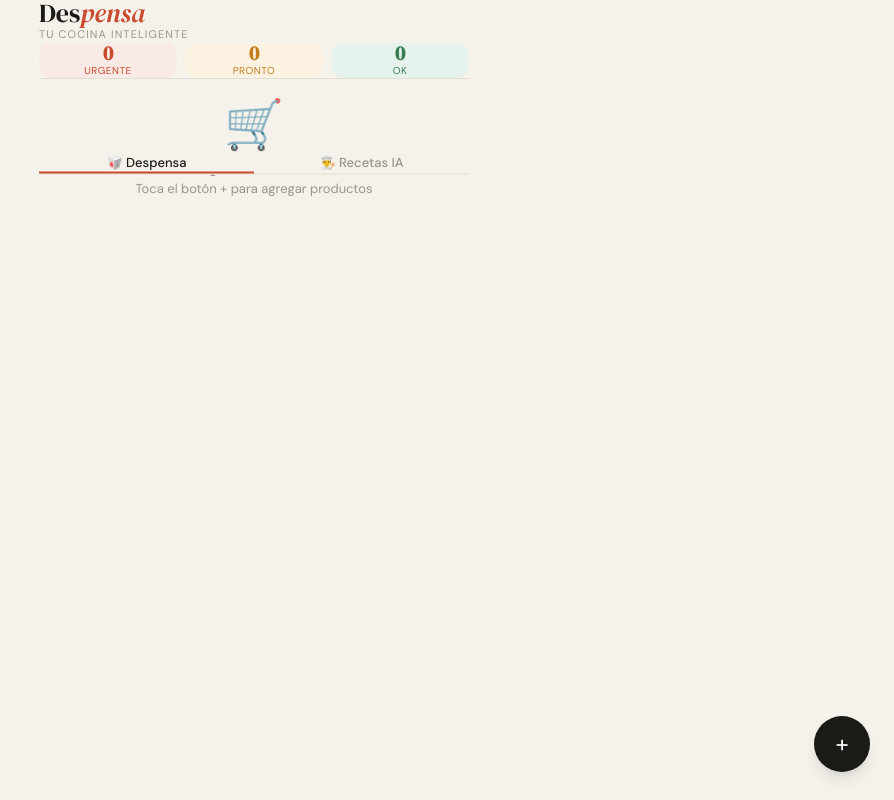
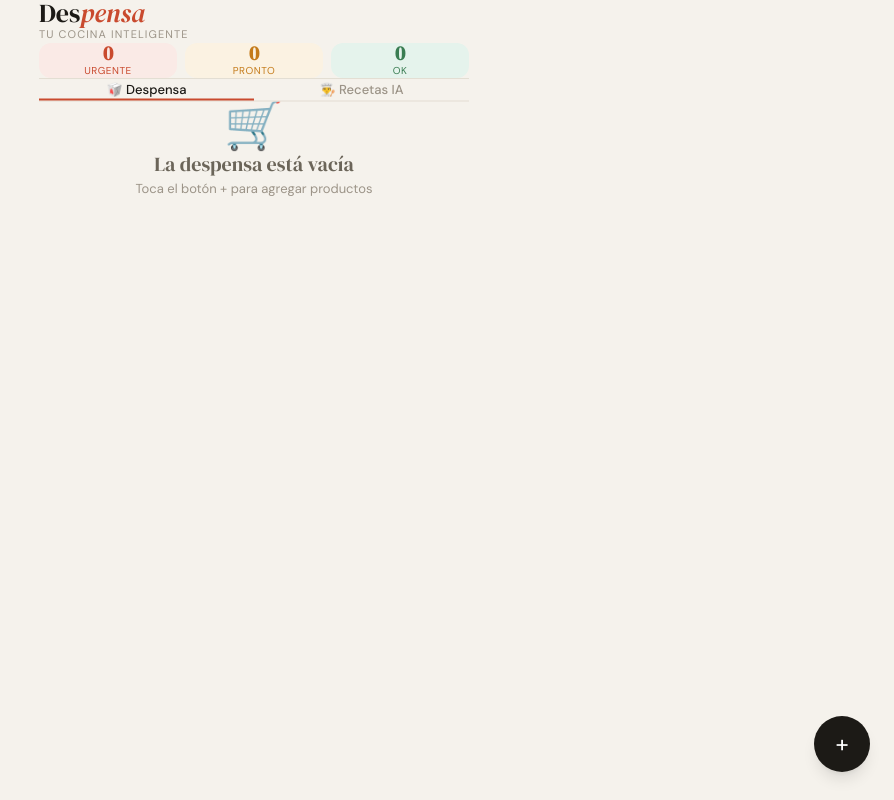
Before and after one commit to cristianfervas/despensa-ia, a Next.js app: page / in a window 1280 px wide. Shown: the whole page, without its empty margins (386-1280 px from the left). Built offline with nearby package versions, Linux system fonts and the light colour scheme.

Commit message:
fix css issue

```diff
--- a/app/page.js
+++ b/app/page.js
@@ -1,5 +1,5 @@
 'use client'
-import { useState, useEffect, useCallback } from 'react'
+import { useState, useEffect, useCallback, useRef } from 'react'
 import { getProducts, addProduct, deleteProduct, daysLeft, statusOf } from '@/lib/storage'
 import ProductCard from '@/components/ProductCard'
 import RecipeCard from '@/components/RecipeCard'
@@ -12,9 +12,21 @@ export default function Home() {
   const [recipes, setRecipes] = useState([])
   const [loadingRecipes, setLoadingRecipes] = useState(false)
   const [toast, setToast] = useState(null)
+  const [tabTop, setTabTop] = useState(0)
+  const headerRef = useRef(null)
 
   useEffect(() => {
     setProducts(getProducts())
+  }, [])
+
+  useEffect(() => {
+    if (!headerRef.current) return
+    const observer = new ResizeObserver(() => {
+      setTabTop(headerRef.current.offsetHeight)
+    })
+    observer.observe(headerRef.current)
+    setTabTop(headerRef.current.offsetHeight)
+    return () => observer.disconnect()
   }, [])
 
   const refresh = useCallback(() => {
@@ -72,7 +84,7 @@ export default function Home() {
   return (
     <>
       {/* Header */}
-      <div className="sticky top-0 z-10 bg-[#F5F2EC] border-b border-[#E3DED3] px-6 pt-12 pb-4">
+      <div ref={headerRef} className="sticky top-0 z-10 bg-[#F5F2EC] border-b border-[#E3DED3] px-6 pt-12 pb-4">
         <div className="flex justify-between items-start mb-4">
           <div>
             <h1 className="serif text-[26px] leading-none">
@@ -95,8 +107,10 @@ export default function Home() {
         </div>
       </div>
 
-      {/* Tabs */}
-      <div className="flex border-b border-[#E3DED3] sticky top-[152px] z-10 bg-[#F5F2EC]">
+      {/* Tabs — top calculado dinámicamente según altura real del header */}
+      <div
+        className="flex border-b border-[#E3DED3] sticky z-10 bg-[#F5F2EC]"
+        style={{ top: tabTop }}>
         <button
           onClick={() => setTab('despensa')}
           className={`flex-1 py-3 text-[13px] font-medium border-b-2 transition-colors
@@ -113,7 +127,6 @@ export default function Home() {
 
       {/* Content */}
       <div className="px-6 pb-32 pt-5">
-
         {tab === 'despensa' && (
           <>
             {products.length === 0 && (
@@ -188,10 +201,8 @@ export default function Home() {
         +
       </button>
 
-      {/* Add panel */}
       {showAdd && <AddPanel onAdd={handleAdd} onClose={() => setShowAdd(false)} />}
 
-      {/* Toast */}
       {toast && (
         <div className="fixed bottom-24 left-1/2 -translate-x-1/2 bg-[#1C1A16] text-white text-[13px] font-medium px-5 py-3 rounded-full z-50 shadow-lg whitespace-nowrap">
           {toast}
```
